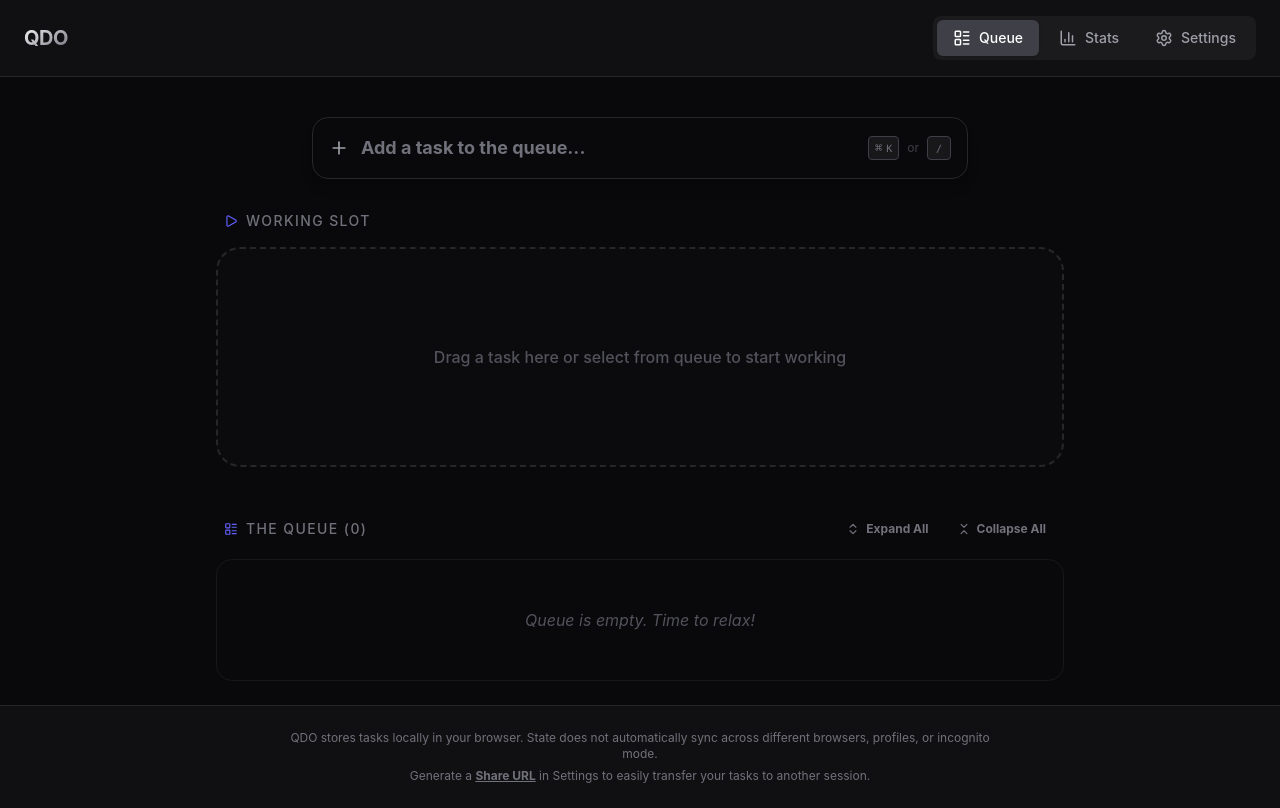
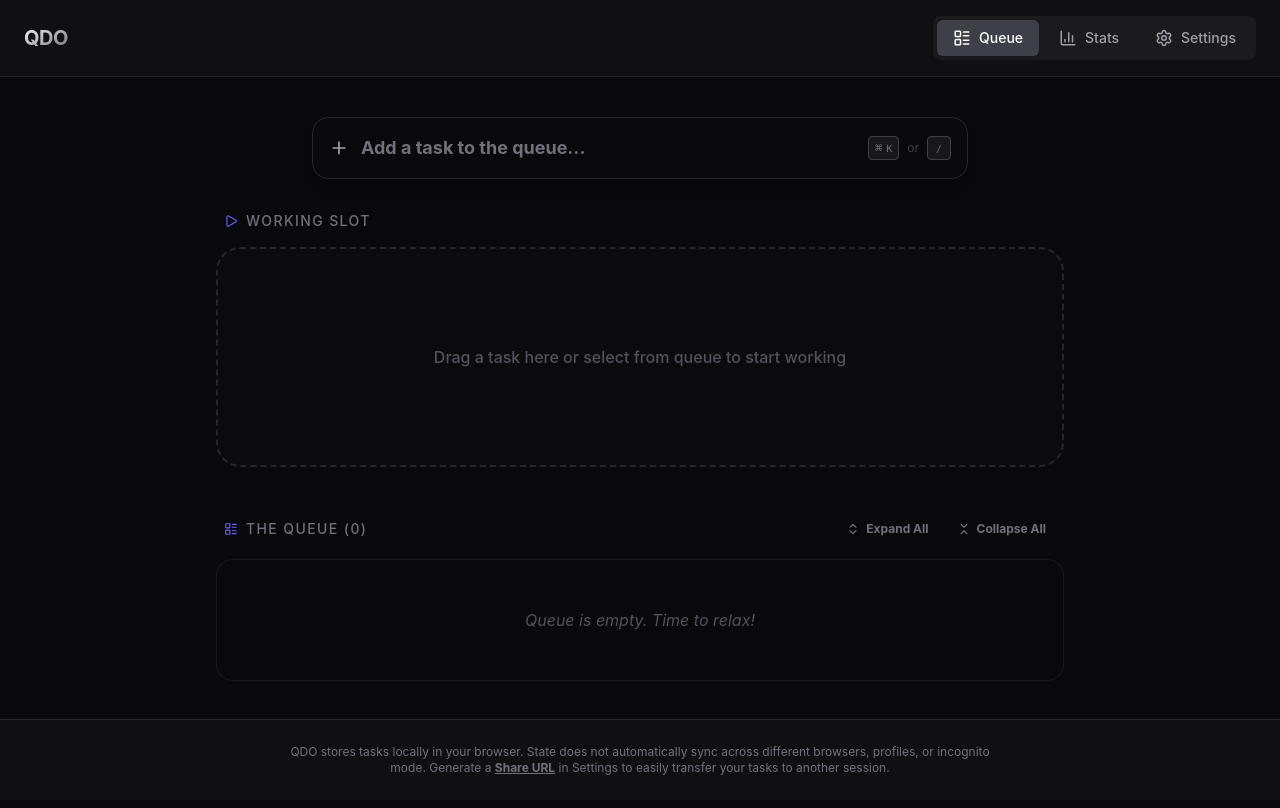
Before and after one commit to adishy/qdo, a React (Vite) app: page / in a window 1280 px wide. Built offline with nearby package versions, Linux system fonts and the light colour scheme.

Commit message:
Small visual changes

```diff
--- a/src/App.tsx
+++ b/src/App.tsx
@@ -687,8 +687,7 @@
       {/* Footer Disclaimer */}
       <footer className="w-full py-6 mt-auto border-t border-zinc-200 dark:border-zinc-800 text-center text-xs text-zinc-500 dark:text-zinc-500 bg-zinc-50/50 dark:bg-zinc-900/50">
         <div className="max-w-3xl mx-auto px-6 flex flex-col gap-1.5">
-          <p>QDO stores tasks locally in your browser. State does not automatically sync across different browsers, profiles, or incognito mode.</p>
-          <p>
+          <p>QDO stores tasks locally in your browser. State does not automatically sync across different browsers, profiles, or incognito mode.
             Generate a <button onClick={() => setActiveTab('settings')} className="font-bold underline hover:text-indigo-500 transition-colors">Share URL</button> in Settings to easily transfer your tasks to another session.
           </p>
         </div>
```
